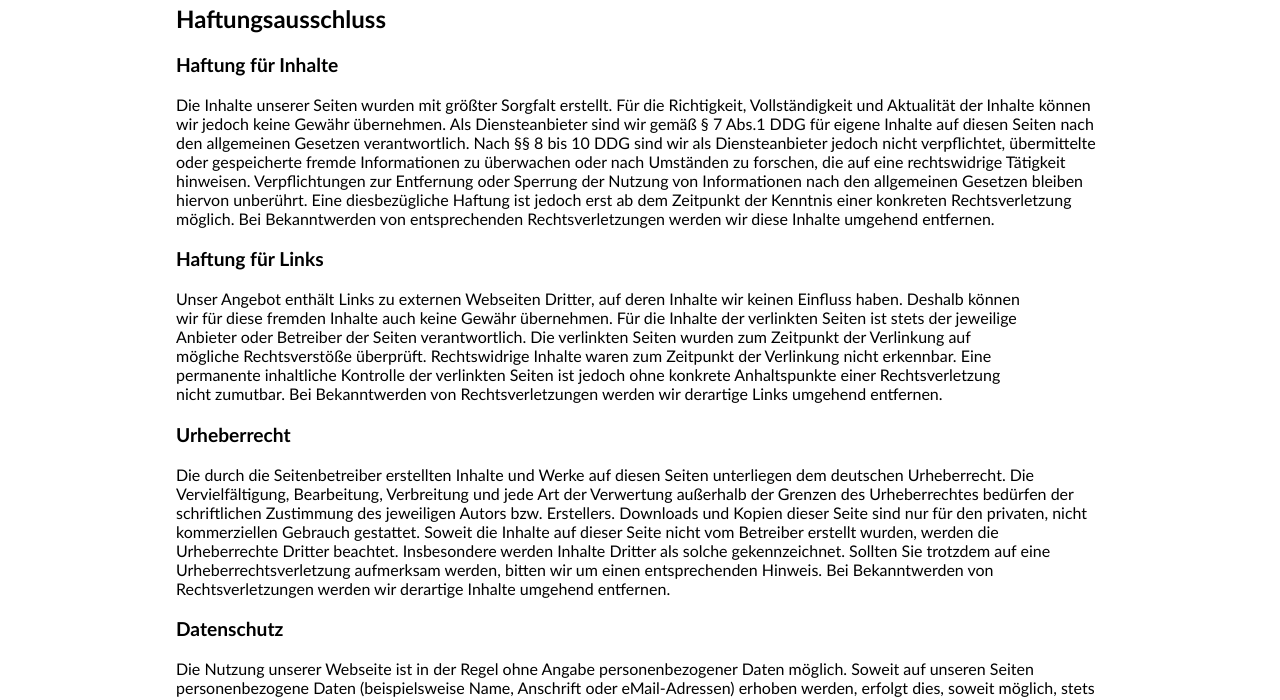
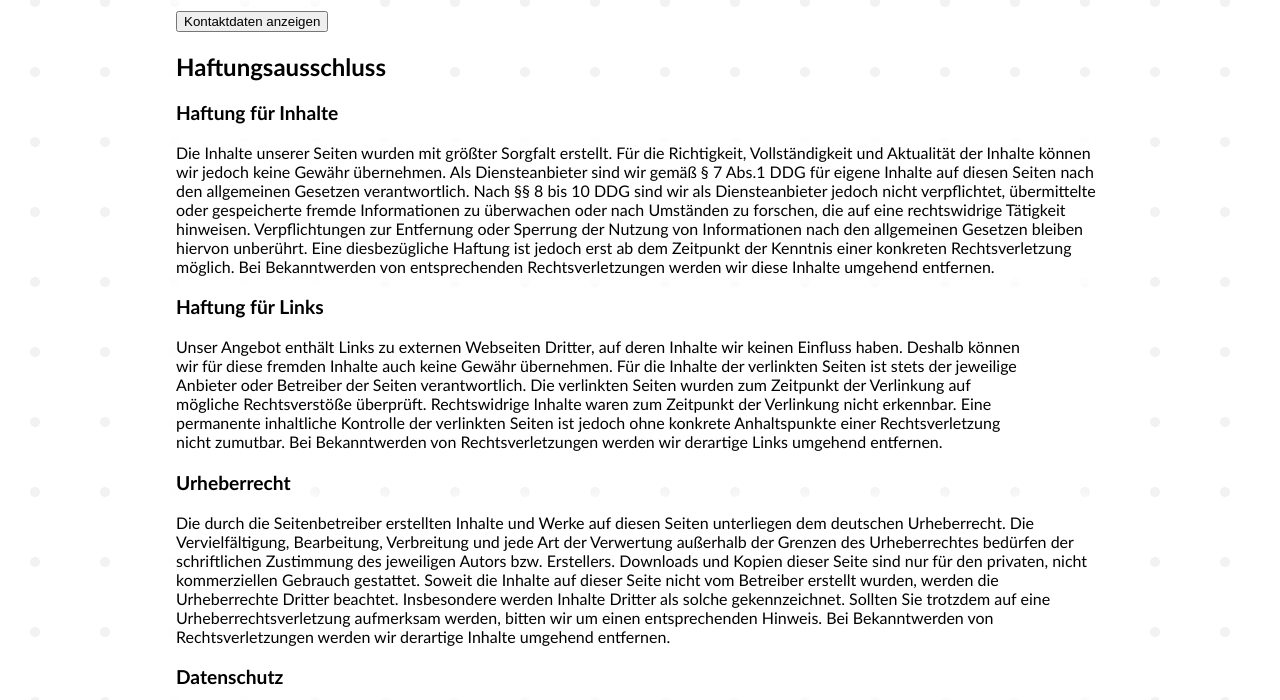
Before and after one commit to GragonGit/Alles-nach-hier, a plain HTML site: page index.html in a window 1280 px wide. Shown: the part 173-873 px from the top of the page. Drawn offline with Linux system fonts and the light colour scheme.

Commit message:
Added unnecessary background pattern

```diff
--- a/styles.css
+++ b/styles.css
@@ -1,8 +1,14 @@
 :root {
   --hiddenDisplay: none;
+  --circleSize: 10%;
+  --circleGap: 70px;
+  --circleColor: rgba(0, 0, 0, 0.05);
 
   font-family: 'Gill Sans', 'Gill Sans MT', Calibri, 'Trebuchet MS', sans-serif;
   text-wrap: balance;
+
+  background-image: radial-gradient(var(--circleColor) var(--circleSize), transparent var(--circleSize));
+  background-size: var(--circleGap) var(--circleGap);
 }
 
 body {
@@ -15,6 +21,17 @@ body {
 
 body>* {
   grid-column: content;
+  margin: 0;
+  padding: 3rem 0;
+}
+
+h1,
+h2,
+h3,
+p {
+  width: fit-content;
+  background-color: white;
+  box-shadow: 0 0 20px 15px white;
 }
 
 h1 {
```
